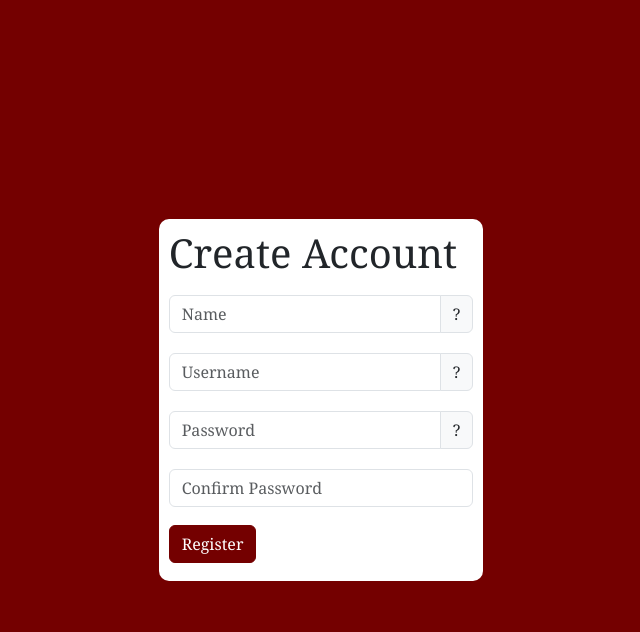
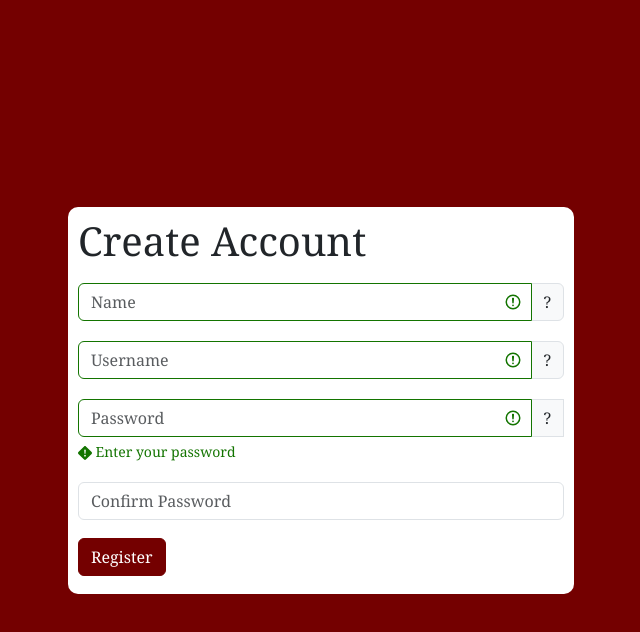
Before and after one commit to celdond/Vital-Mail, a React (Vite) app in the folder frontend/: page /register in a window 1280 px wide. Both pictures are taken after a click on the button "Register". Shown: the top 632 px of the page, without its empty margins (319-959 px from the left). Built offline with nearby package versions, Linux system fonts and the light colour scheme.

Commit message:
setting error messages for register

```diff
--- a/frontend/src/components/registerPage.tsx
+++ b/frontend/src/components/registerPage.tsx
@@ -5,6 +5,7 @@ import { callServer } from '../components/lib/apiCom';
 import OverlayTrigger from 'react-bootstrap/OverlayTrigger';
 import Tooltip from 'react-bootstrap/Tooltip';
 import { validatePassword, validateName } from './lib/validators';
+import { ExclamationDiamondFill } from 'react-bootstrap-icons';
 
 // RegisterPage:
 //
@@ -67,10 +68,10 @@ export default function RegisterPage() {
 		}
 
 		if (form.username.length === 0) {
-			newErrors.email = 'Enter your name';
+			newErrors.username = 'Enter your name';
 			newErrors.error = 1;
-		} else if (!validateName(form.email)) {
-			newErrors.email = 'Name includes invalid characters.';
+		} else if (!validateName(form.username)) {
+			newErrors.username = 'Name includes invalid characters.';
 			newErrors.error = 1;
 		}
 
@@ -136,6 +137,7 @@ export default function RegisterPage() {
 								aria-describedby="basic-addon2"
 								value={form.username}
 								onChange={(e) => setFormField('username', e.target.value)}
+								isInvalid={!!errors.email}
 							/>
 							<OverlayTrigger
 								placement="top"
@@ -157,6 +159,7 @@ export default function RegisterPage() {
 								aria-describedby="basic-addon2"
 								value={form.email}
 								onChange={(e) => setFormField('email', e.target.value)}
+								isInvalid={!!errors.username}
 							/>
 							<OverlayTrigger
 								placement="top"
@@ -178,6 +181,7 @@ export default function RegisterPage() {
 									placeholder="Password"
 									value={form.password}
 									onChange={(e) => setFormField('password', e.target.value)}
+									isInvalid={!!errors.password}
 								/>
 								<OverlayTrigger
 									placement="top"
@@ -189,6 +193,9 @@ export default function RegisterPage() {
 								>
 									<InputGroup.Text id="basic-addon2">?</InputGroup.Text>
 								</OverlayTrigger>
+								<Form.Control.Feedback type="invalid">
+									<ExclamationDiamondFill /> {errors.password}
+								</Form.Control.Feedback>
 							</InputGroup>
 						</Form.Group>
 						<div className="field-wrapper" />
```
